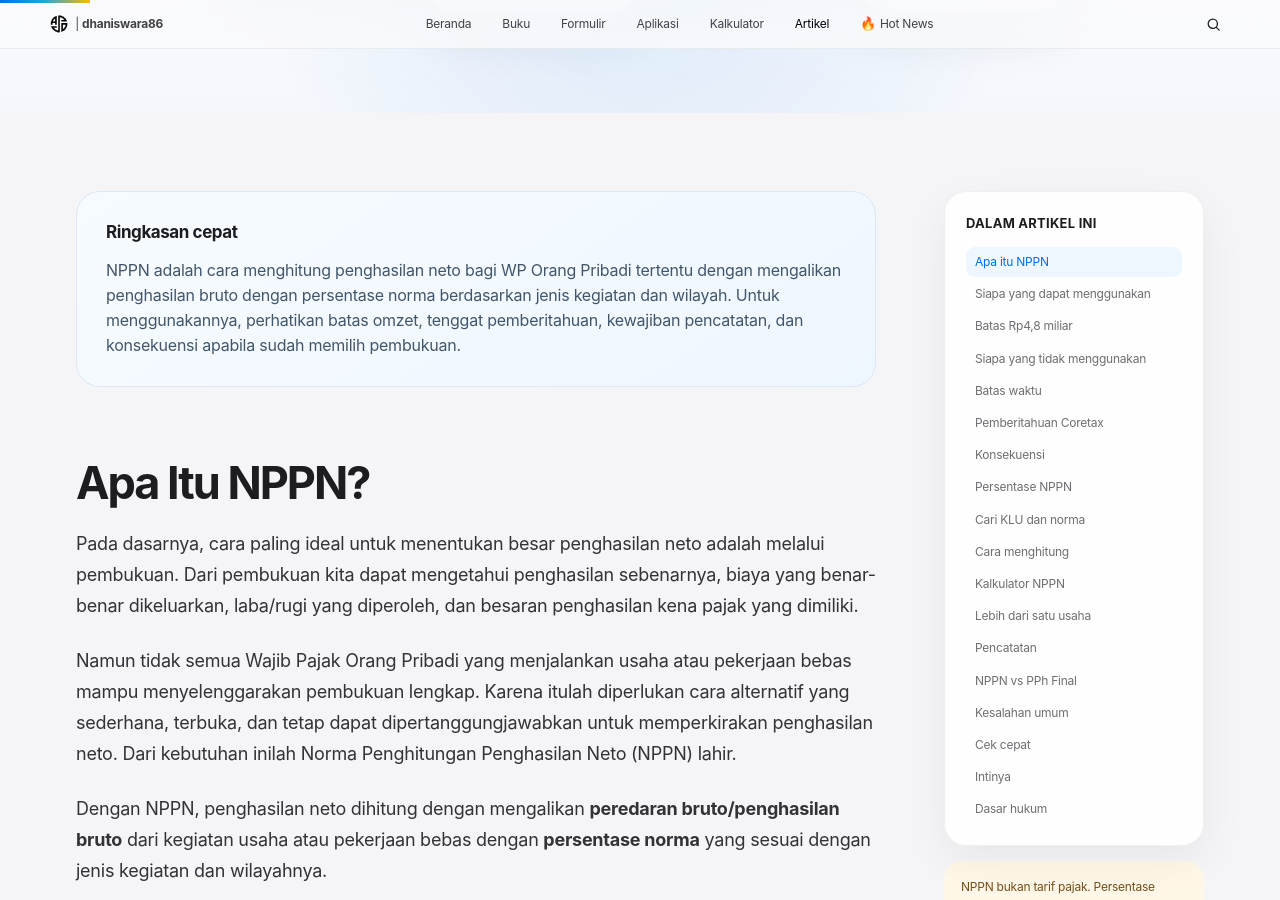
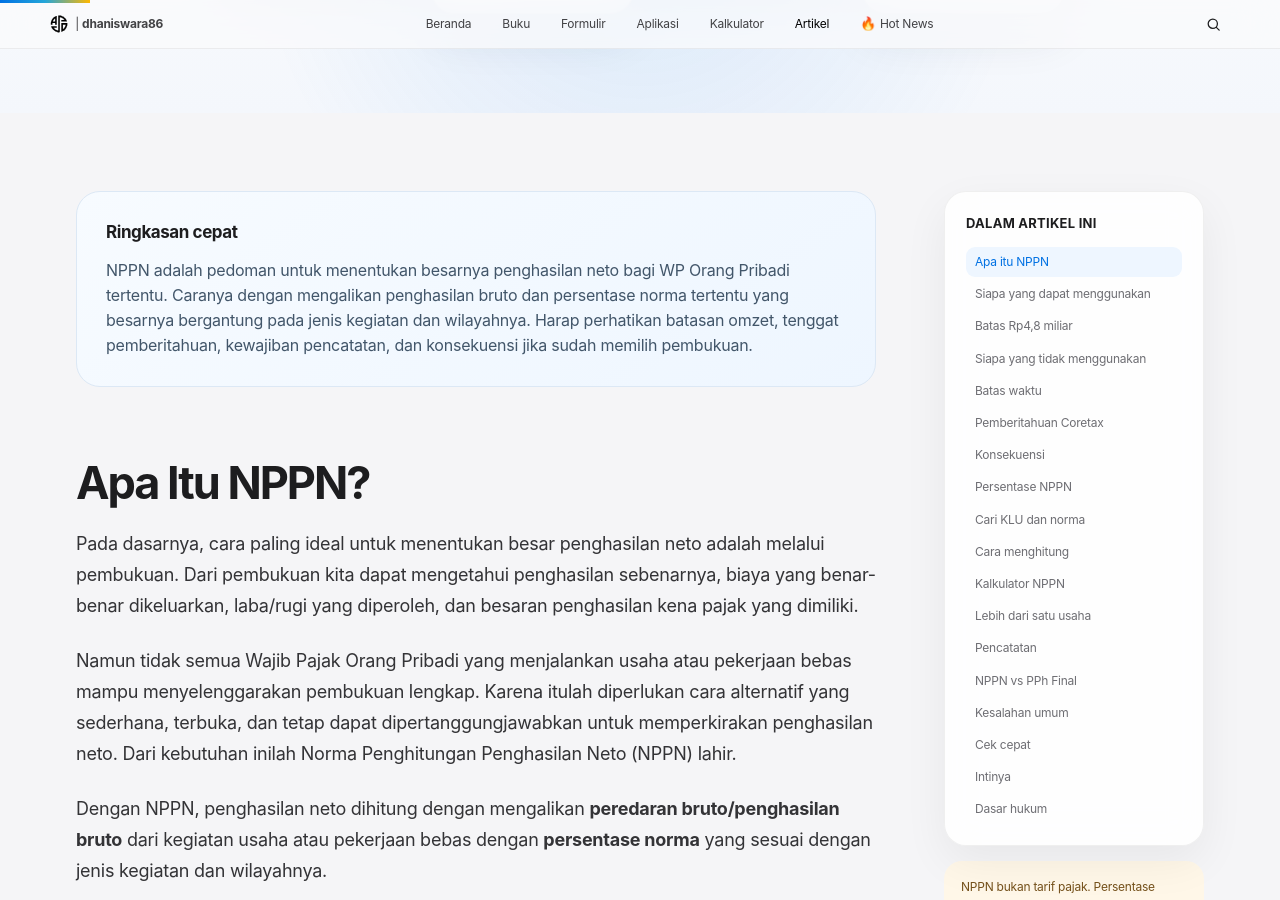
Before and after one commit to dhaniswara86/dhaniswara86.github.io, a Jekyll site: the page built from _artikel/nppn.md, in a window 1280 px wide and 900 px high, scrolled down 1157 px. Built offline with Jekyll 4.4.1, drawn with Linux system fonts in a browser that asks for light colours; some of the changed text lies outside the part shown.

Commit message:
Revise tags and summary in nppn.md
Updated tags and summary for clarity and detail.

```diff
--- a/_artikel/nppn.md
+++ b/_artikel/nppn.md
@@ -11,16 +11,16 @@
 category: "PPh"
 
 tags:
-  - #NPPN
-  - #Norma Penghitungan Penghasilan Neto
-  - #PPh Orang Pribadi
-  - #PER-17/PJ/2015
-  - #PMK 81 Tahun 2024
-  - #PMK 1 Tahun 2026
-  - #Coretax
-  - #Pekerjaan Bebas
-  - #Pembukuan
-  - #Pencatatan
+  - NPPN
+  - Norma Penghitungan Penghasilan Neto
+  - PPh Orang Pribadi
+  - PER-17/PJ/2015
+  - PMK 81 Tahun 2024
+  - PMK 1 Tahun 2026
+  - Coretax
+  - Pekerjaan Bebas
+  - Pembukuan
+  - Pencatatan
 
 author: "Angga Sukma Dhaniswara"
 date_modified: 2026-08-19
@@ -30,7 +30,7 @@
 permalink: /nppn.html
 
 summary_label: "Ringkasan cepat"
-summary: "NPPN adalah cara menghitung penghasilan neto bagi WP Orang Pribadi tertentu dengan mengalikan penghasilan bruto dengan persentase norma berdasarkan jenis kegiatan dan wilayah. Untuk menggunakannya, perhatikan batas omzet, tenggat pemberitahuan, kewajiban pencatatan, dan konsekuensi apabila sudah memilih pembukuan."
+summary: "NPPN adalah pedoman untuk menentukan besarnya penghasilan neto bagi WP Orang Pribadi tertentu. Caranya dengan mengalikan penghasilan bruto dan persentase norma tertentu yang besarnya bergantung pada jenis kegiatan dan wilayahnya. Harap perhatikan batasan omzet, tenggat pemberitahuan, kewajiban pencatatan, dan konsekuensi jika sudah memilih pembukuan."
 
 hero_links:
   - label: "Cari persentase NPPN"
```
